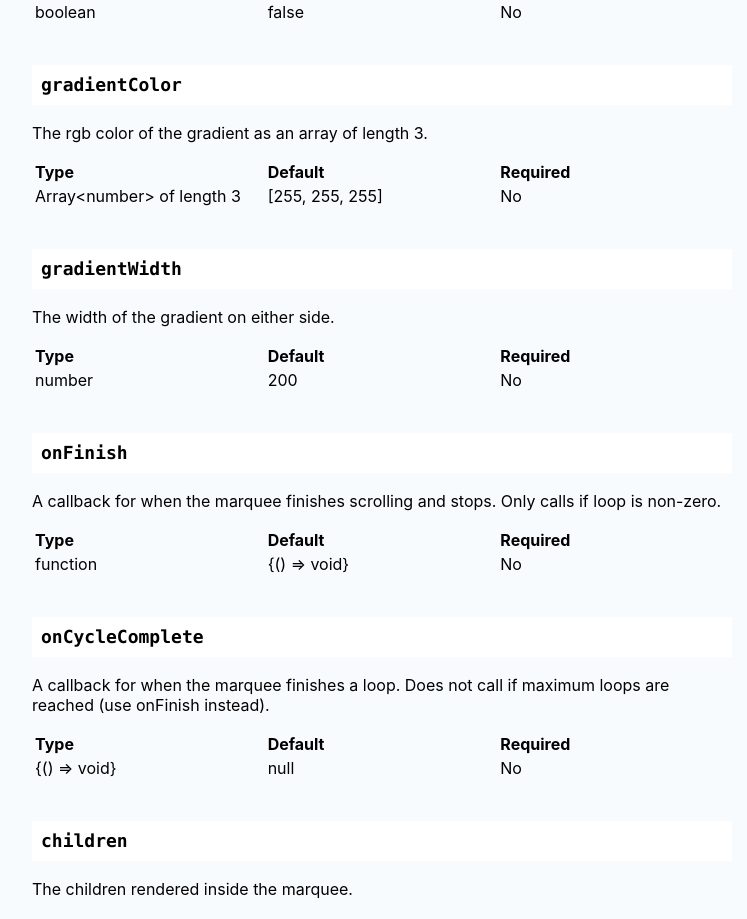
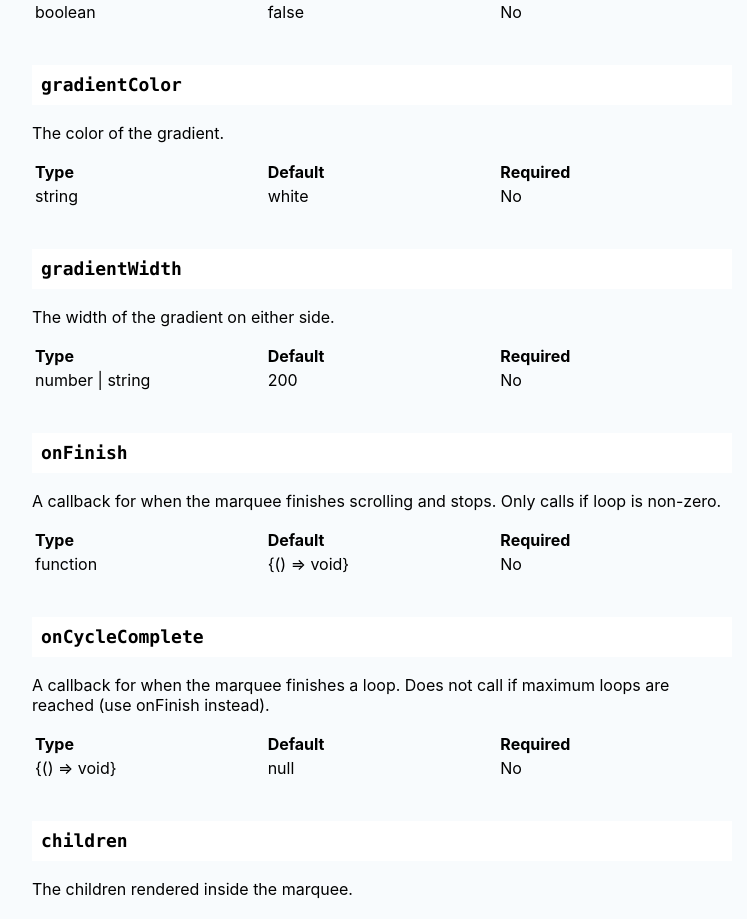
Before and after one commit to justin-chu/marquee-website, a React (Create React App) app: page /documentation in a window 1280 px wide. Shown: the part 2989-3908 px from the top of the page, without its empty margins (358-1105 px from the left). Built offline with nearby package versions, Linux system fonts and the light colour scheme.

Commit message:
fix: documentation

```diff
--- a/src/pages/Documentation/Documentation.jsx
+++ b/src/pages/Documentation/Documentation.jsx
@@ -71,14 +71,14 @@ const marqueeProps = {
     required: false
   },
   gradientColor: {
-    description: "The rgb color of the gradient as an array of length 3.",
-    type: "Array<number> of length 3",
-    defaultValue: "[255, 255, 255]",
+    description: "The color of the gradient.",
+    type: "string",
+    defaultValue: "white",
     required: false
   },
   gradientWidth: {
     description: "The width of the gradient on either side.",
-    type: "number",
+    type: "number | string",
     defaultValue: "200",
     required: false
   },
```
